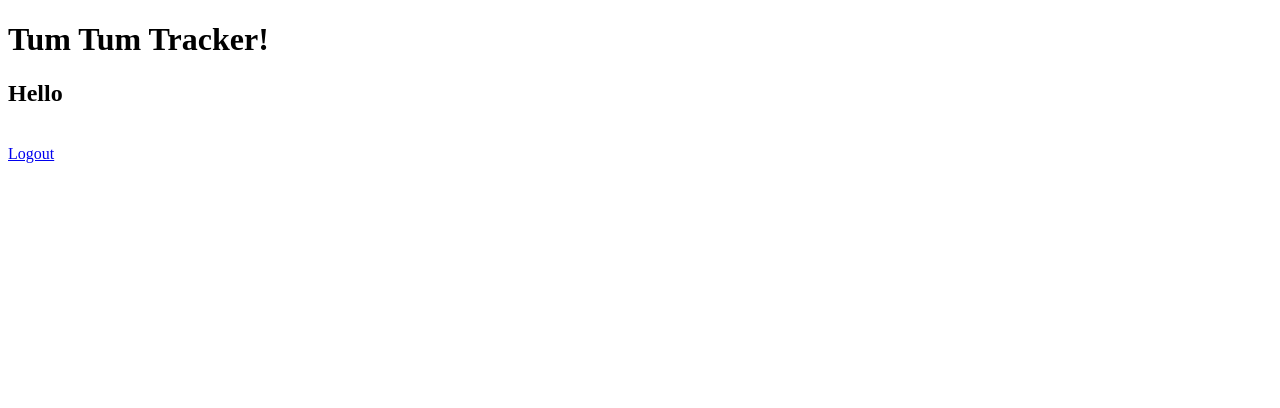
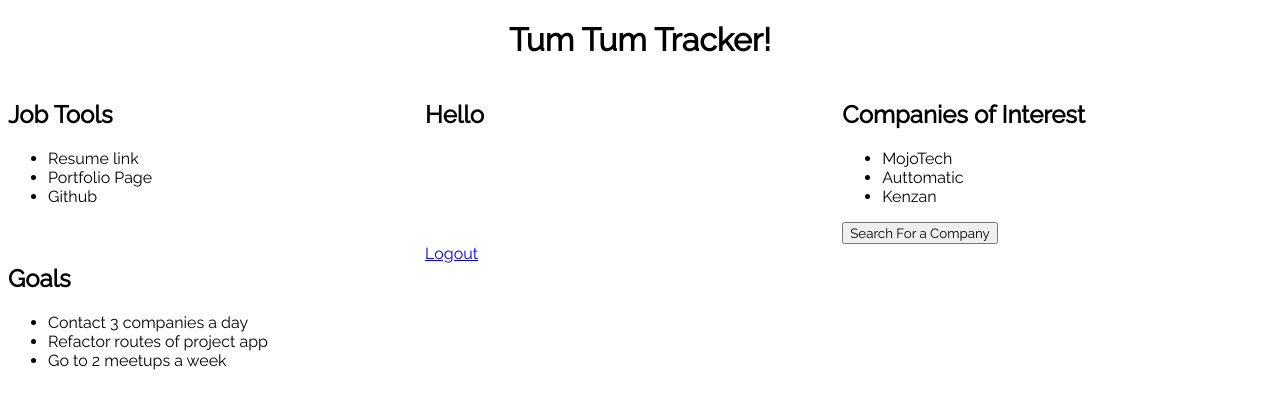
Before and after one commit to karlmorand/tumtum-tracker, a website: page public/index.html in a window 1280 px wide. Drawn offline with nearby package versions, Linux system fonts and the light colour scheme; some packages are replaced by stand-ins of ours.

Commit message:
added new font, aligned the columns, downloaded bootstrap folder

```diff
--- a/public/css/style.css
+++ b/public/css/style.css
@@ -0,0 +1,17 @@
+* {
+	font-family: 'Raleway', sans-serif;
+}
+
+header {
+	text-align: center;
+}
+
+.columns {
+	display: inline-block;
+	float: left;
+	width: 33%
+}
+
+.column-border {
+	border-left: 1px grey;
+}
--- a/public/index.html
+++ b/public/index.html
@@ -1,17 +1,18 @@
 <!DOCTYPE html>
-<html ng-app="TumTumApp">
+<html ng-app="TumTumApp" lang="en">
   <head>
     <meta charset="utf-8">
     <meta name="viewport" content="width=device-width, initial-scale=1">
     <title>Tum Tum Tracker</title>
     <!-- stylesheets -->
+    <link href='https://fonts.googleapis.com/css?family=Raleway' rel='stylesheet' type='text/css'>
     <link rel="stylesheet" type="text/css" href="css/style.css">
     <script type="text/javascript" src="https://ajax.googleapis.com/ajax/libs/angularjs/1.5.7/angular.min.js"></script>
     <script type="text/javascript" src="https://ajax.googleapis.com/ajax/libs/angularjs/1.5.7/angular-route.min.js"></script>
     <script type="text/javascript" src="/js/linkedin.js"></script>
 
     <script type="text/javascript" src="//platform.linkedin.com/in.js">
-      api_key:   API_KEY
+      api_key:   77za1nt3vews0s
       onLoad:    onLoad
       authorize: true
       lang:      en_US
@@ -21,11 +22,44 @@
   </head>
 
   <body ng-controller="UserController as user" id="userProfile">
-    <h1>Tum Tum Tracker!</h1>
 
+    <header class="hero">
+      <h1>Tum Tum Tracker!</h1>
+   </header>
 
+    <div class="columns job-checklist">
+      <h2>Job Tools</h2>
+        <ul>
+            <li>Resume link</li>
+            <li>Portfolio Page</li>
+            <li>Github</li>
+        </ul>
+    </div>
+
+    <div class="columns column-border user-profile">
       <h2>Hello {{user.userprofile.firstName}} {{user.userprofile.lastName}}</h2>
       <img ng-src="{{user.userprofile.pictureUrl}}"/><br/>
+    </div>
+
+        <div class="columns column-border company-list">
+      <h2>Companies of Interest</h2>
+        <ul>
+            <li>MojoTech</li>
+            <li>Auttomatic</li>
+            <li>Kenzan</li>
+        </ul>
+
+      <button class="add-company">Search For a Company</button>
+    </div>
+
+    <div class="columns column-border goals-list">
+      <h2>Goals</h2>
+        <ul>
+            <li>Contact 3 companies a day</li>
+            <li>Refactor routes of project app</li>
+            <li>Go to 2 meetups a week</li>
+        </ul>
+    </div>
 
     <script type="in/Login"></script>
     <a href="javascript: IN.User.logout(function(){
```
